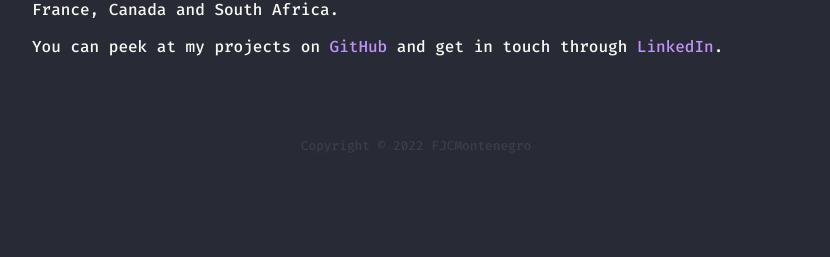
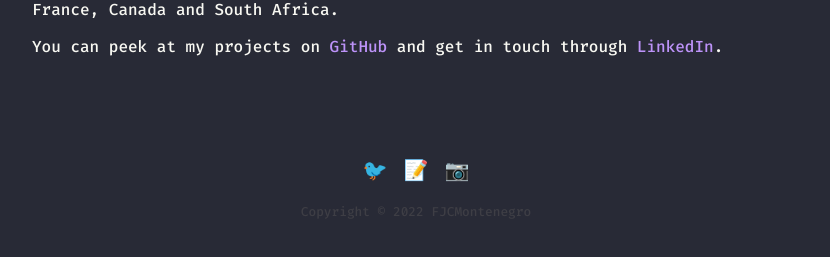
Before and after one commit to SplinterDev/splinterdev.github.io, a Next.js app: page /developer in a window 1280 px wide. Shown: the part 361-618 px from the top of the page, without its empty margins (224-1054 px from the left). Built offline with nearby package versions, Linux system fonts and the light colour scheme.

Commit message:
Add social links

```diff
--- a/src/components/AnimatedPresence/AnimatedPresence.tsx
+++ b/src/components/AnimatedPresence/AnimatedPresence.tsx
@@ -1,4 +1,5 @@
 import React from 'react';
+import { Footer } from '../';
 import styles from './AnimatedPresence.module.scss';
 
 type Props = {
@@ -11,7 +12,7 @@ export const AnimatedPresence = ({ children }: Props) => {
       <>
         {children}
 
-        <footer>Copyright &copy; 2022 FJCMontenegro</footer>
+        <Footer />
       </>
     </div>
   );
--- /dev/null
+++ b/src/components/Footer/Footer.module.scss
@@ -0,0 +1,6 @@
+.links {
+  display: flex;
+  justify-content: center;
+  gap: 1rem;
+  font-size: 1.25rem;
+}
--- /dev/null
+++ b/src/components/Footer/Footer.tsx
@@ -0,0 +1,33 @@
+import React from 'react';
+import styles from './Footer.module.scss';
+
+export const Footer = () => {
+  return (
+    <footer>
+      <p className={styles.links}>
+        <a
+          href="https://twitter.com/fjcmontenegro"
+          target="_blank"
+          rel="noreferrer"
+        >
+          🐦
+        </a>
+        <a
+          href="https://medium.com/@fjcmontenegro"
+          target="_blank"
+          rel="noreferrer"
+        >
+          📝
+        </a>
+        <a
+          href="https://www.instagram.com/fjcmontenegro/"
+          target="_blank"
+          rel="noreferrer"
+        >
+          📷
+        </a>
+      </p>
+      <p>Copyright &copy; 2022 FJCMontenegro</p>
+    </footer>
+  );
+};
--- a/src/components/index.ts
+++ b/src/components/index.ts
@@ -1,2 +1,3 @@
 export { AnimatedPresence } from './AnimatedPresence/AnimatedPresence';
+export { Footer } from './Footer/Footer';
 export { TopNav } from './TopNav/TopNav';
```
